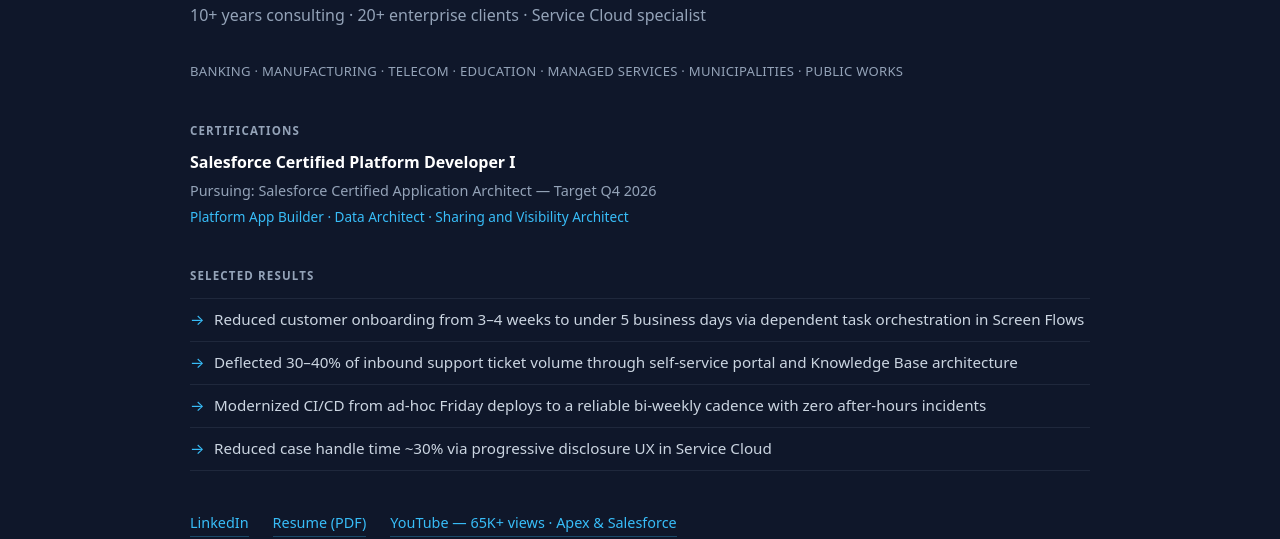
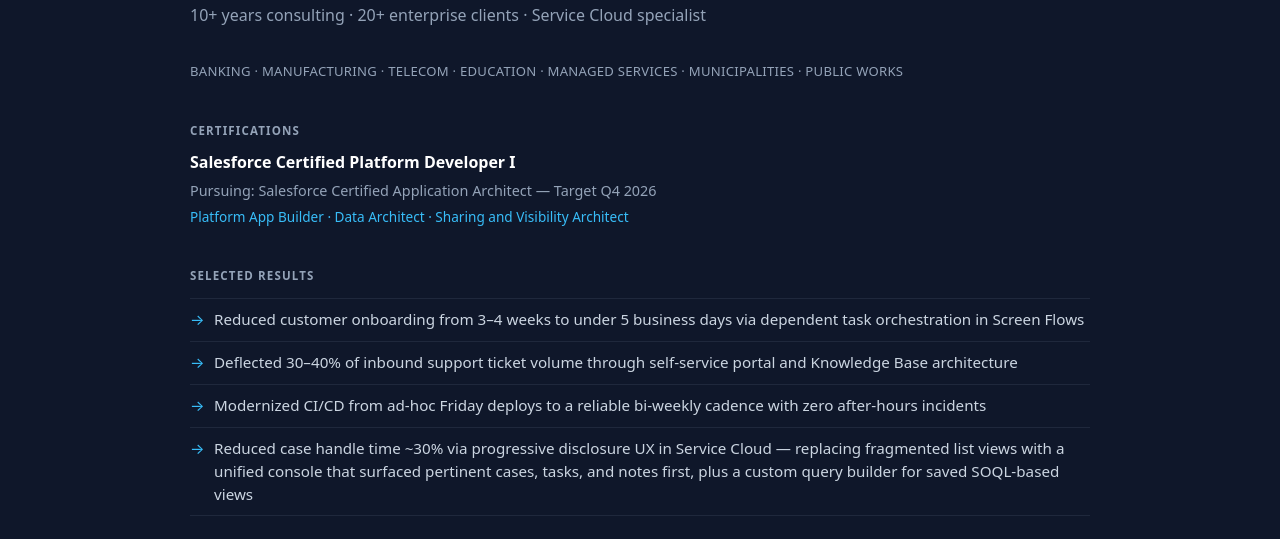
Before and after one commit to djuds/mrdavidjudkins-site, a plain HTML site: page index.html in a window 1280 px wide. Shown: the part 262-801 px from the top of the page. Drawn offline with Linux system fonts and the light colour scheme.

Commit message:
discuss the custom sdp console benchmarks

```diff
--- a/index.html
+++ b/index.html
@@ -40,7 +40,7 @@
           <li>Reduced customer onboarding from 3&ndash;4 weeks to under 5 business days via dependent task orchestration in Screen Flows</li>
           <li>Deflected 30&ndash;40% of inbound support ticket volume through self-service portal and Knowledge Base architecture</li>
           <li>Modernized CI/CD from ad-hoc Friday deploys to a reliable bi-weekly cadence with zero after-hours incidents</li>
-          <li>Reduced case handle time ~30% via progressive disclosure UX in Service Cloud</li>
+          <li>Reduced case handle time ~30% via progressive disclosure UX in Service Cloud &mdash; replacing fragmented list views with a unified console that surfaced pertinent cases, tasks, and notes first, plus a custom query builder for saved SOQL-based views</li>
         </ul>
       </div>
 
```
